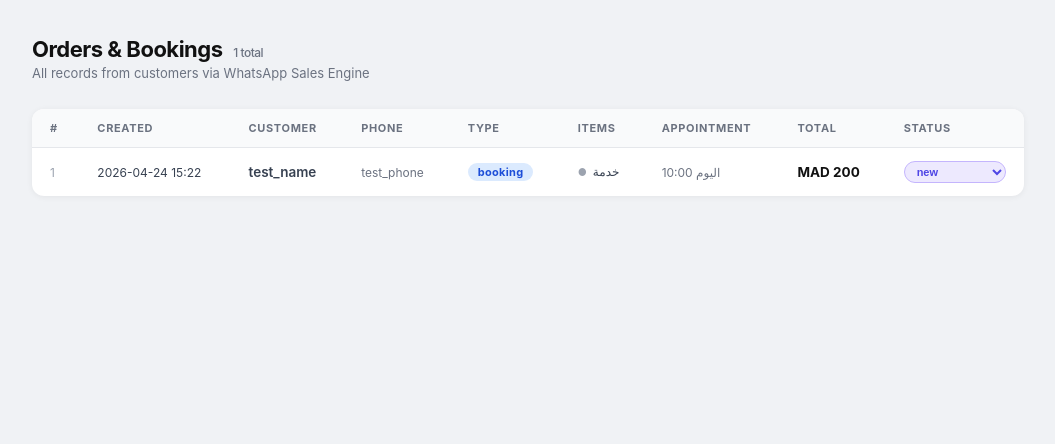
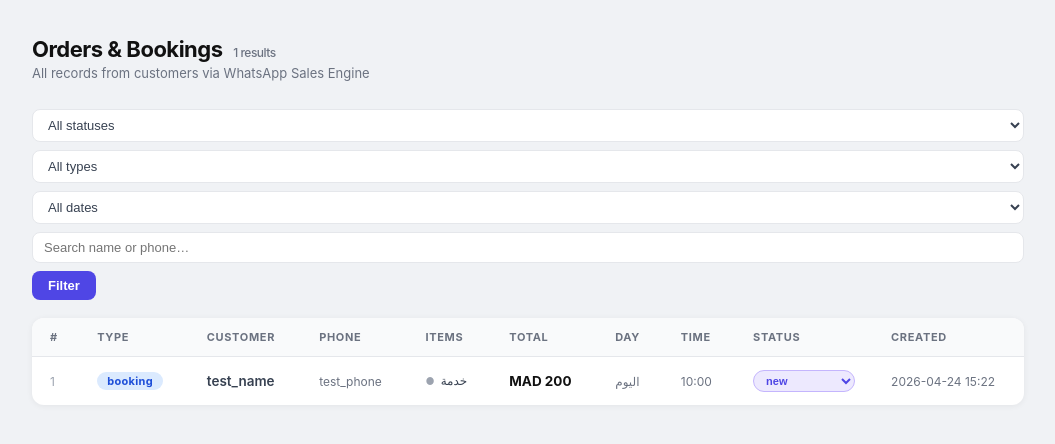
Before and after one commit to natouahmed47-eng/filtrex-agent, a Flask app: page /admin/orders in a window 1280 px wide. Shown: the part 60-504 px from the top of the page, without its empty margins (112-1167 px from the left). Run offline with Flask 3, Linux system fonts and the light colour scheme; a user stored in the database is signed in; data comes from the database, SQL or seed files in the repository; some libraries are stand-ins or nearby versions.

Commit message:
Add search and filtering capabilities to the admin orders dashboard
Implement query parameter filtering for status, flow type, date, and search by customer name/phone in the admin orders route and update the HTML template to include filter controls and display filtered results.

Replit-Commit-Author: Agent
Replit-Commit-Session-Id: 0163c7e5-1495-4056-b09b-e490ceab106f
Replit-Commit-Checkpoint-Type: full_checkpoint
Replit-Commit-Event-Id: 37e57255-c98b-4158-b84e-398e87147c36
Replit-Commit-Screenshot-Url: https://storage.googleapis.com/screenshot-production-us-central1/d4067aea-10fe-4b6e-b646-e642f2728f44/0163c7e5-1495-4056-b09b-e490ceab106f/H73GOBt
Replit-Helium-Checkpoint-Created: true

```diff
--- a/app.py
+++ b/app.py
@@ -2763,25 +2763,55 @@ def admin_orders():
     guard = _admin_guard()
     if guard:
         return guard
+
+    # ── read filter params ────────────────────────────────────────────────
+    f_status   = (request.args.get("status")    or "").strip().lower()
+    f_flow     = (request.args.get("flow_type") or "").strip().lower()
+    f_date     = (request.args.get("date")      or "").strip().lower()
+    f_q        = (request.args.get("q")         or "").strip()
+
+    print(f"[ORDERS_FILTERS] status={f_status!r} flow={f_flow!r} date={f_date!r} q={f_q!r}")
+
+    # ── build SQL WHERE (status / name / phone / date handled in DB) ──────
+    where_clauses = ["client_id = ?"]
+    params        = [CLIENT_ID]
+
+    if f_status in ("new", "confirmed", "done", "cancelled"):
+        where_clauses.append("status = ?")
+        params.append(f_status)
+
+    if f_q:
+        like = f"%{f_q}%"
+        where_clauses.append("(customer_name LIKE ? OR phone LIKE ?)")
+        params.extend([like, like])
+
+    if f_date == "today":
+        where_clauses.append("date(created_at) = date('now')")
+    elif f_date == "this_week":
+        where_clauses.append("date(created_at) >= date('now', '-6 days')")
+
+    sql = ("SELECT * FROM bookings_or_orders WHERE "
+           + " AND ".join(where_clauses)
+           + " ORDER BY id DESC")
+
     con = get_db_connection()
     try:
-        raw = con.execute(
-            "SELECT * FROM bookings_or_orders WHERE client_id=? ORDER BY id DESC",
-            (CLIENT_ID,)
-        ).fetchall()
+        raw  = con.execute(sql, params).fetchall()
         rows = [{k: r[k] for k in r.keys()} for r in raw]
     finally:
         con.close()
 
+    # ── per-row enrichment ────────────────────────────────────────────────
+    enriched = []
     for row in rows:
-        # ── parse stored title list ──────────────────────────────────────
+        # parse stored title list
         try:
             titles = json.loads(row.get("items_json") or "[]")
         except Exception:
             titles = []
         row["items_parsed"] = titles
 
-        # ── resolve catalog rows by title → get type + price ────────────
+        # resolve catalog rows by title → type + price
         catalog_items = []
         if titles:
             cat_con = get_db_connection()
@@ -2798,14 +2828,17 @@ def admin_orders():
                                               "price": 0, "sale_price": None})
             finally:
                 cat_con.close()
-        else:
-            catalog_items = []
-
-        # ── flow type ────────────────────────────────────────────────────
-        row["flow_type"] = determine_flow_type(catalog_items)
-        print(f"[ADMIN_RENDER_ITEMS] id={row['id']} titles={titles} flow={row['flow_type']}")
-
-        # ── rich item list for template: [{title, price, currency}] ─────
+
+        # flow type (computed, used for Python-side filtering)
+        flow = determine_flow_type(catalog_items)
+        row["flow_type"] = flow
+        print(f"[ADMIN_RENDER_ITEMS] id={row['id']} titles={titles} flow={flow}")
+
+        # apply flow_type filter in Python (can't do in SQL)
+        if f_flow in ("booking", "order", "mixed") and flow != f_flow:
+            continue
+
+        # rich item list
         row["items_rich"] = [
             {
                 "title":    it.get("title", "?"),
@@ -2815,11 +2848,23 @@ def admin_orders():
             for it in catalog_items
         ]
 
-        # ── total — use stored value (calculated at save time) ───────────
+        # total from stored value
         row["total_display"] = float(row.get("total_price") or 0)
         print(f"[ADMIN_RENDER_TOTAL] id={row['id']} total={row['total_display']}")
 
-    return render_template("admin/orders.html", orders=rows, active="orders")
+        enriched.append(row)
+
+    print(f"[ORDERS_COUNT] returned={len(enriched)} (pre-filter SQL rows={len(rows)})")
+
+    return render_template(
+        "admin/orders.html",
+        orders=enriched,
+        active="orders",
+        f_status=f_status,
+        f_flow=f_flow,
+        f_date=f_date,
+        f_q=f_q,
+    )
 
 # ── /admin/orders/<id>/status ──────────────────────────────────────────────────
 @app.route("/admin/orders/<int:order_id>/status", methods=["POST"])
--- a/templates/admin/orders.html
+++ b/templates/admin/orders.html
@@ -3,10 +3,7 @@
 {% block content %}
 
 <style>
-  .badge-status-red{background:#fee2e2;color:#b91c1c}
-  .badge-status-blue{background:#dbeafe;color:#1d4ed8}
-
-  /* flow-type badges */
+  /* ── flow badges ──────────────────────────────────────────────────────── */
   .badge-flow{
     display:inline-block;padding:2px 10px;border-radius:99px;
     font-size:11px;font-weight:700;letter-spacing:.3px;white-space:nowrap
@@ -15,47 +12,120 @@
   .badge-order  {background:#dcfce7;color:#16a34a}
   .badge-mixed  {background:#ede9fe;color:#7c3aed}
 
-  /* status dropdown */
+  /* ── status dropdown ──────────────────────────────────────────────────── */
   .status-form{display:inline}
   .status-select{
-    font-size:11px;font-weight:600;padding:3px 8px;border-radius:99px;border:1.5px solid #e5e7eb;
-    background:#fff;cursor:pointer;color:#374151;
+    font-size:11px;font-weight:600;padding:3px 8px;border-radius:99px;
+    border:1.5px solid #e5e7eb;background:#fff;cursor:pointer;color:#374151;
   }
   .status-select:focus{outline:none;border-color:#4f46e5}
 
-  /* item list */
-  .item-line{
-    display:flex;align-items:baseline;gap:6px;
-    font-size:12px;color:#374151;line-height:1.7;
-  }
+  /* ── item lines ───────────────────────────────────────────────────────── */
+  .item-line{display:flex;align-items:baseline;gap:6px;font-size:12px;color:#374151;line-height:1.8}
   .item-bullet{color:#9ca3af;font-size:10px}
   .item-title{font-weight:500}
   .item-sep{color:#d1d5db}
   .item-price{color:#6b7280;white-space:nowrap}
 
-  /* total */
+  /* ── total ────────────────────────────────────────────────────────────── */
   .total-cell{font-weight:700;color:#111;white-space:nowrap}
 
-  /* misc */
+  /* ── appt ─────────────────────────────────────────────────────────────── */
   .appt{font-size:12px;color:#6b7280;white-space:nowrap}
-  .filters{display:flex;gap:10px;margin-bottom:18px;flex-wrap:wrap;align-items:center}
-  .filters select,.filters input{
+
+  /* ── filter bar ───────────────────────────────────────────────────────── */
+  .filter-bar{
+    display:flex;flex-wrap:wrap;gap:8px;align-items:center;
+    margin-bottom:18px;
+  }
+  .filter-bar select,
+  .filter-bar input[type=text]{
     padding:7px 11px;border:1.5px solid #e5e7eb;border-radius:8px;
     font-size:13px;background:#fff;color:#374151;
+    transition:border-color .15s;
   }
-  .filters select:focus,.filters input:focus{outline:none;border-color:#4f46e5}
+  .filter-bar select:focus,
+  .filter-bar input[type=text]:focus{outline:none;border-color:#4f46e5}
+  .filter-bar input[type=text]{min-width:200px}
+  .filter-bar .btn-filter{
+    padding:7px 16px;border-radius:8px;border:none;
+    background:#4f46e5;color:#fff;font-size:13px;font-weight:600;cursor:pointer;
+  }
+  .filter-bar .btn-filter:hover{background:#4338ca}
+  .filter-bar .btn-reset{
+    padding:7px 14px;border-radius:8px;border:1.5px solid #e5e7eb;
+    background:#fff;color:#6b7280;font-size:13px;cursor:pointer;text-decoration:none;
+    display:inline-flex;align-items:center;
+  }
+  .filter-bar .btn-reset:hover{background:#f3f4f6}
+
+  /* ── active-filter pills ──────────────────────────────────────────────── */
+  .filter-pills{display:flex;gap:6px;flex-wrap:wrap;margin-bottom:14px}
+  .filter-pill{
+    display:inline-flex;align-items:center;gap:5px;
+    padding:2px 10px;border-radius:99px;background:#ede9fe;color:#4f46e5;
+    font-size:11px;font-weight:600;
+  }
+
   .count-badge{font-size:12px;color:#6b7280;font-weight:500;margin-left:6px}
 </style>
 
 <div class="page-head">
   <div>
     <h1 class="page-title">Orders &amp; Bookings
-      <span class="count-badge">{{ orders|length }} total</span>
+      <span class="count-badge">{{ orders|length }} results</span>
     </h1>
     <p class="page-sub">All records from customers via WhatsApp Sales Engine</p>
   </div>
 </div>
 
+{# ── filter form ──────────────────────────────────────────────────────────── #}
+<form method="GET" action="/admin/orders">
+  <div class="filter-bar">
+
+    <select name="status">
+      <option value=""          {% if not f_status %}selected{% endif %}>All statuses</option>
+      <option value="new"       {% if f_status=='new'       %}selected{% endif %}>New</option>
+      <option value="confirmed" {% if f_status=='confirmed' %}selected{% endif %}>Confirmed</option>
+      <option value="done"      {% if f_status=='done'      %}selected{% endif %}>Done</option>
+      <option value="cancelled" {% if f_status=='cancelled' %}selected{% endif %}>Cancelled</option>
+    </select>
+
+    <select name="flow_type">
+      <option value=""        {% if not f_flow %}selected{% endif %}>All types</option>
+      <option value="booking" {% if f_flow=='booking' %}selected{% endif %}>Booking</option>
+      <option value="order"   {% if f_flow=='order'   %}selected{% endif %}>Order</option>
+      <option value="mixed"   {% if f_flow=='mixed'   %}selected{% endif %}>Mixed</option>
+    </select>
+
+    <select name="date">
+      <option value=""          {% if not f_date %}selected{% endif %}>All dates</option>
+      <option value="today"     {% if f_date=='today'     %}selected{% endif %}>Today</option>
+      <option value="this_week" {% if f_date=='this_week' %}selected{% endif %}>This week</option>
+    </select>
+
+    <input type="text" name="q" value="{{ f_q }}"
+           placeholder="Search name or phone…">
+
+    <button class="btn-filter" type="submit">Filter</button>
+    {% if f_status or f_flow or f_date or f_q %}
+      <a class="btn-reset" href="/admin/orders">✕ Reset</a>
+    {% endif %}
+
+  </div>
+</form>
+
+{# ── active filter pills ──────────────────────────────────────────────────── #}
+{% if f_status or f_flow or f_date or f_q %}
+<div class="filter-pills">
+  {% if f_status %}<span class="filter-pill">status: {{ f_status }}</span>{% endif %}
+  {% if f_flow   %}<span class="filter-pill">type: {{ f_flow }}</span>{% endif %}
+  {% if f_date   %}<span class="filter-pill">date: {{ f_date }}</span>{% endif %}
+  {% if f_q      %}<span class="filter-pill">search: {{ f_q }}</span>{% endif %}
+</div>
+{% endif %}
+
+{# ── table ────────────────────────────────────────────────────────────────── #}
 <div class="card">
   {% if orders %}
   <div style="overflow-x:auto">
@@ -63,35 +133,27 @@
     <thead>
       <tr>
         <th>#</th>
-        <th>Created</th>
+        <th>Type</th>
         <th>Customer</th>
         <th>Phone</th>
-        <th>Type</th>
         <th>Items</th>
-        <th>Appointment</th>
         <th>Total</th>
+        <th>Day</th>
+        <th>Time</th>
         <th>Status</th>
+        <th>Created</th>
       </tr>
     </thead>
     <tbody>
     {% for o in orders %}
-    {% set status = o.status or 'new' %}
+    {% set status = o.status    or 'new'     %}
     {% set flow   = o.flow_type or 'booking' %}
     <tr>
 
+      {# ID #}
       <td style="color:#9ca3af;font-size:12px">{{ o.id }}</td>
 
-      <td style="font-size:12px;white-space:nowrap">
-        {{ (o.created_at or '')[:16] }}
-      </td>
-
-      <td style="font-weight:600">{{ o.customer_name or o.name or '—' }}</td>
-
-      <td style="font-size:12px;color:#6b7280;white-space:nowrap">
-        {{ o.phone or '—' }}
-      </td>
-
-      {# ── Type badge ──────────────────────────────────────────────── #}
+      {# Type badge #}
       <td>
         {% if flow == 'order' %}
           <span class="badge-flow badge-order">order</span>
@@ -102,7 +164,13 @@
         {% endif %}
       </td>
 
-      {# ── Items — bullet list with price ──────────────────────────── #}
+      {# Customer #}
+      <td style="font-weight:600">{{ o.customer_name or '—' }}</td>
+
+      {# Phone #}
+      <td style="font-size:12px;color:#6b7280;white-space:nowrap">{{ o.phone or '—' }}</td>
+
+      {# Items — bullet list with price #}
       <td>
         {% if o.items_rich %}
           {% for item in o.items_rich %}
@@ -127,18 +195,7 @@
         {% endif %}
       </td>
 
-      {# ── Appointment ──────────────────────────────────────────────── #}
-      <td class="appt">
-        {% set day  = o.day  or '' %}
-        {% set time = o.time or '' %}
-        {% if day or time %}
-          {{ day }} {{ time }}
-        {% else %}
-          <span style="color:#9ca3af">—</span>
-        {% endif %}
-      </td>
-
-      {# ── Total ────────────────────────────────────────────────────── #}
+      {# Total #}
       <td class="total-cell">
         {% if o.total_display and o.total_display > 0 %}
           MAD {{ o.total_display | int }}
@@ -147,7 +204,13 @@
         {% endif %}
       </td>
 
-      {# ── Status dropdown ──────────────────────────────────────────── #}
+      {# Day #}
+      <td class="appt">{{ o.day or '—' }}</td>
+
+      {# Time #}
+      <td class="appt">{{ o.time or '—' }}</td>
+
+      {# Status dropdown #}
       <td>
         <form class="status-form" method="POST"
               action="/admin/orders/{{ o.id }}/status"
@@ -155,9 +218,9 @@
           <select class="status-select" name="status"
                   style="
                     {% if status == 'confirmed' %}background:#dcfce7;color:#16a34a;border-color:#bbf7d0
-                    {% elif status == 'done' %}background:#f3f4f6;color:#6b7280;border-color:#e5e7eb
-                    {% elif status == 'cancelled' %}background:#fee2e2;color:#b91c1c;border-color:#fecaca
-                    {% else %}background:#ede9fe;color:#4f46e5;border-color:#c4b5fd
+                    {% elif status == 'done'    %}background:#f3f4f6;color:#6b7280;border-color:#e5e7eb
+                    {% elif status == 'cancelled'%}background:#fee2e2;color:#b91c1c;border-color:#fecaca
+                    {% else                     %}background:#ede9fe;color:#4f46e5;border-color:#c4b5fd
                     {% endif %}
                   ">
             <option value="new"       {% if status=='new'       %}selected{% endif %}>new</option>
@@ -166,6 +229,11 @@
             <option value="cancelled" {% if status=='cancelled' %}selected{% endif %}>cancelled</option>
           </select>
         </form>
+      </td>
+
+      {# Created #}
+      <td style="font-size:12px;white-space:nowrap;color:#6b7280">
+        {{ (o.created_at or '')[:16] }}
       </td>
 
     </tr>
@@ -177,8 +245,13 @@
   {% else %}
   <div class="empty">
     <div class="empty-icon">📦</div>
-    <div class="empty-text">No orders yet</div>
-    <div class="empty-sub">Customer orders will appear here once they complete a booking or purchase</div>
+    {% if f_status or f_flow or f_date or f_q %}
+      <div class="empty-text">No results match your filters</div>
+      <div class="empty-sub">Try adjusting the filters above or <a href="/admin/orders">reset</a></div>
+    {% else %}
+      <div class="empty-text">No orders yet</div>
+      <div class="empty-sub">Customer orders will appear here once they complete a booking or purchase</div>
+    {% endif %}
   </div>
   {% endif %}
 </div>
```
